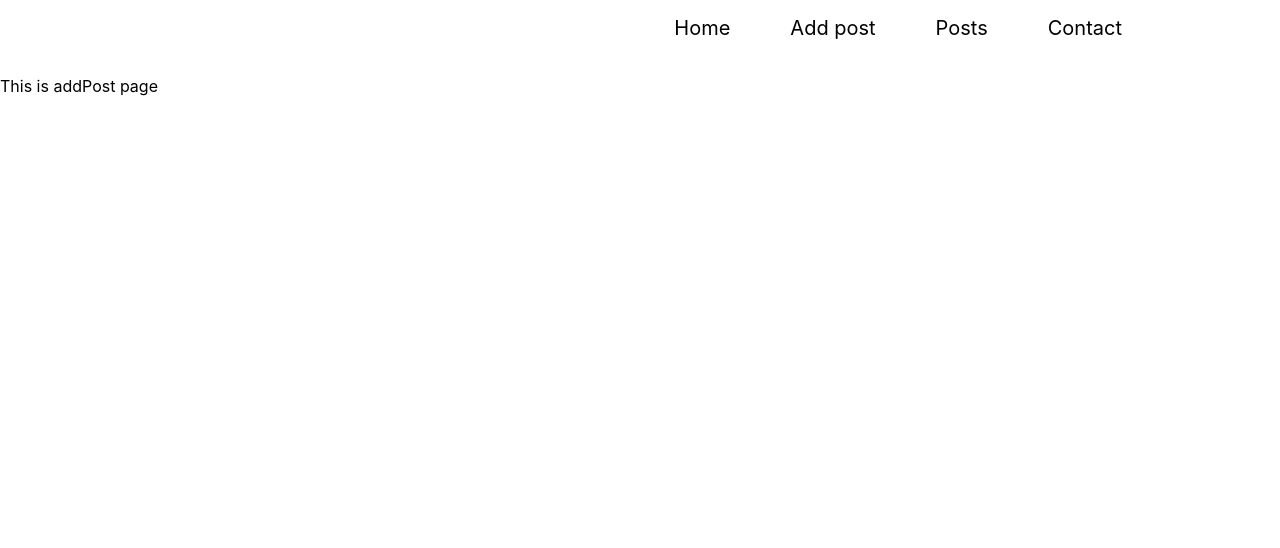
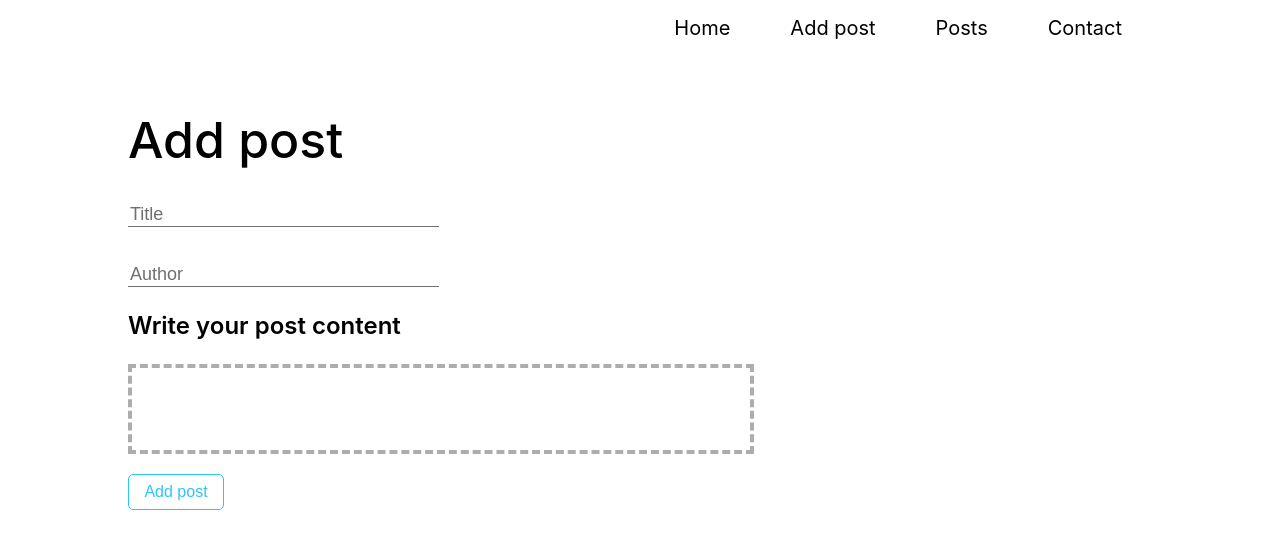
Before and after one commit to Kotwin98/BlogApp, a React (Create React App) app: page /add-post in a window 1280 px wide. Shown: the top 548 px of the page. Built offline with nearby package versions, Linux system fonts and the light colour scheme.

Commit message:
Changed content of addPost.js and styled it

```diff
--- a/src/components/addPost.js
+++ b/src/components/addPost.js
@@ -1,8 +1,16 @@
 import React from 'react';
+import '../styles/addPost.css';
 
 const addPost = () => (
-    <div>
-        This is addPost page
+    <div className="addPost-container">
+        <h1 className="addPost-title">Add post</h1>
+        <form className="addPost-form">
+            <input label="Title" value="Title" className="addPost-input addPost-title-input" />
+            <input label="Author" value="Author" className="addPost-input" />
+            <p className="addPost-par">Write your post content</p>
+            <input className="addPost-content-input" />
+            <button className="addPost-button">Add post</button>
+        </form>
     </div>
 );
 
--- /dev/null
+++ b/src/styles/addPost.css
@@ -0,0 +1,66 @@
+.addPost-container {
+    width: 80%;
+    margin: 0 auto;
+}
+
+.addPost-title {
+    font-size: 50px;
+    font-weight: 500;
+}
+
+.addPost-form {
+    display: flex;
+    flex-direction: column;
+}
+
+.addPost-input {
+    width: 30%;
+    border: none;
+    border-bottom: 1px solid rgb(112, 112, 112);
+    font-size: 18px;
+    color: rgb(112, 112, 112)
+}
+
+.addPost-input:focus {
+    outline: none;
+}
+
+.addPost-title-input {
+    margin-bottom: 36px;
+}
+
+.addPost-par {
+    font-size: 24px;
+    font-weight: 600;
+}
+
+.addPost-content-input {
+    width: 60%;
+    height: 5rem;
+    border: 4px dashed rgb(173, 173, 173);
+    font-size: 18px;
+}
+
+.addPost-content-input:focus {
+    outline: none;
+}
+
+.addPost-button {
+    border: 1px solid rgb(46, 196, 255);
+    padding: 8px;
+    background-color: #fff;
+    margin-top: 20px;
+    width: 6rem;
+    border-radius: 5px;
+    font-size: 16px;
+    color: rgb(46, 196, 255);
+    cursor: pointer;
+    transition: all .3s ease-in-out;
+
+}
+
+.addPost-button:hover {
+    -webkit-box-shadow: 0px 0px 17px -5px rgba(0,0,0,0.5);
+    -moz-box-shadow: 0px 0px 17px -5px rgba(0,0,0,0.5);
+    box-shadow: 0px 0px 17px -5px rgba(0,0,0,0.5);
+}
```
